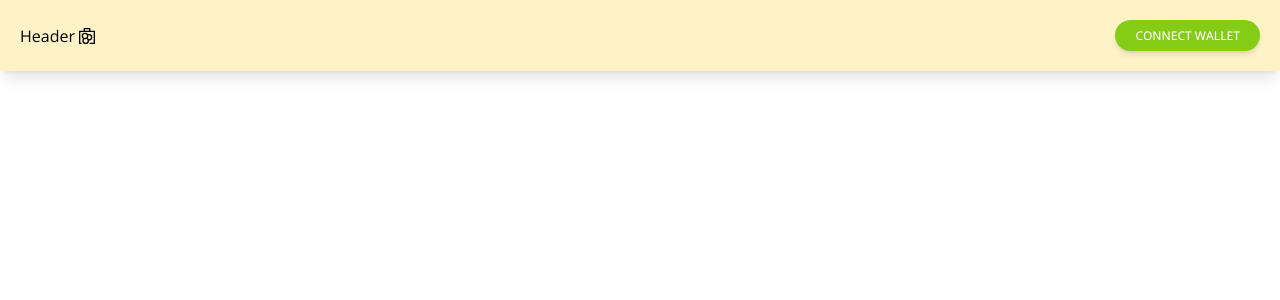
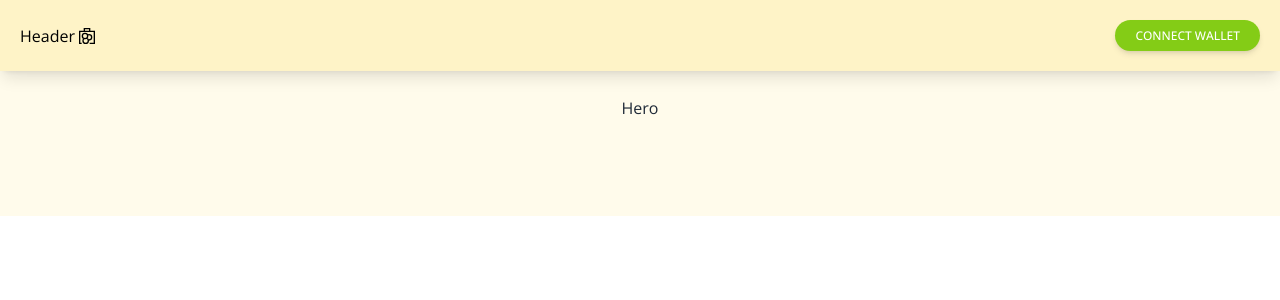
Before and after one commit to LamsyA/Crowd_funding-Dapp, a React (Create React App) app: page / in a window 1280 px wide. Shown: the top 300 px of the page. Built offline with nearby package versions, Linux system fonts and the light colour scheme.

Commit message:
Hero component

```diff
--- a/src/App.jsx
+++ b/src/App.jsx
@@ -1,9 +1,11 @@
 import Header from "./components/Header"
+import Hero from "./components/Hero"
 
 const App = () => {
   return (
     <div className="min-h-screen">
       <Header/>
+      <Hero />
     </div>
   )
 }
--- /dev/null
+++ b/src/components/Hero.jsx
@@ -0,0 +1,9 @@
+
+
+const Hero = () => {
+  return (
+    <div className="text-center bg-amber-50 text-gray-800 py-24 px-5">Hero</div>
+  )
+}
+
+export default Hero
```
